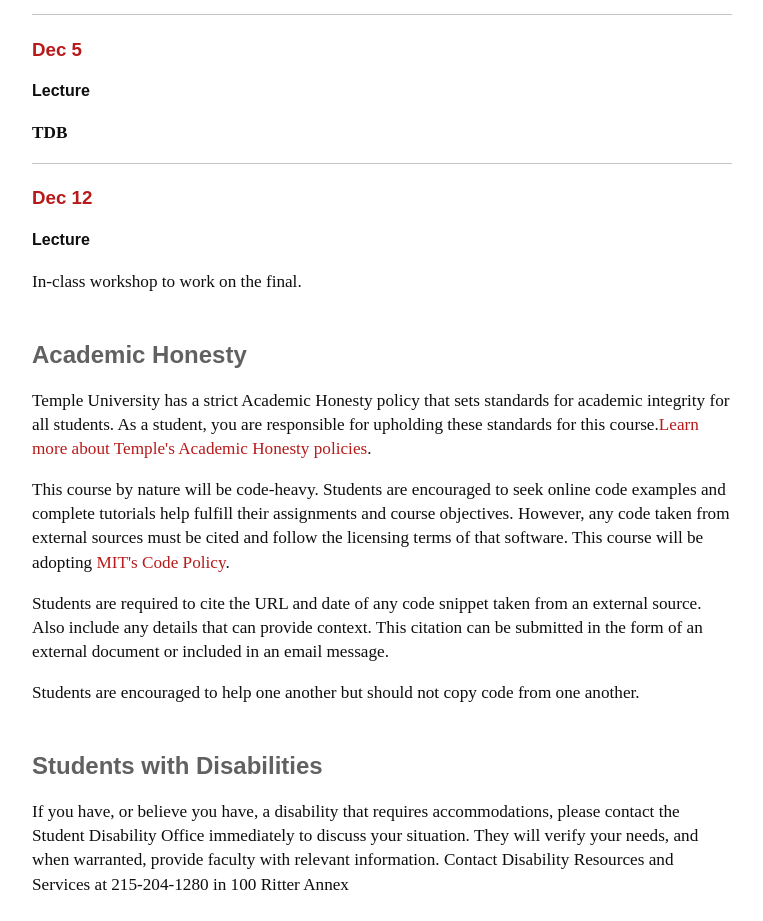
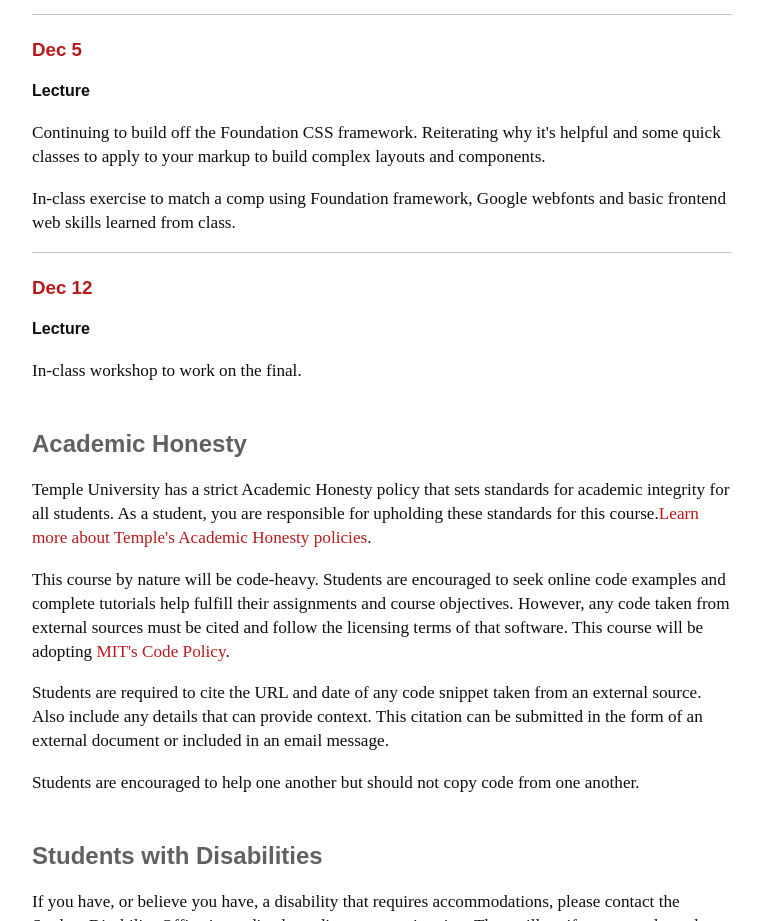
Before and after one commit to willvedd/adv2103-fall16, a plain HTML site: page syllabus.html in a window 1280 px wide. Shown: the part 9936-10857 px from the top of the page, without its empty margins (258-1021 px from the left). Drawn offline with Linux system fonts and the light colour scheme.

Commit message:
Updated syllabus

```diff
--- a/syllabus.html
+++ b/syllabus.html
@@ -261,7 +261,8 @@
 			<div class="schedule-item">
 				<h3>Dec 5</h3>
 				<h4>Lecture</h4>
-				<p><b>TDB</b></p>
+				<p>Continuing to build off the Foundation CSS framework. Reiterating why it's helpful and some quick classes to apply to your markup to build complex layouts and components. </p>
+				<p>In-class exercise to match a comp using Foundation framework, Google webfonts and basic frontend web skills learned from class.</p>
 			</div>
 			<div class="schedule-item">
 				<h3>Dec 12</h3>
```
